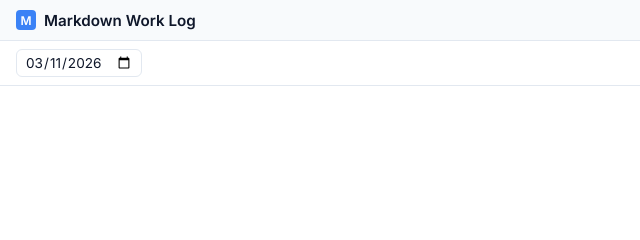
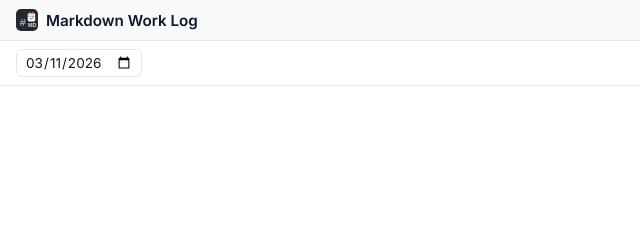
Before and after one commit to mugi111/chrome-md-worklog, a website built with Vite: page index.html in a window 1280 px wide. Shown: the top 240 px of the page, 0-640 px from the left. Built offline with nearby package versions, Linux system fonts and the light colour scheme; some packages are replaced by stand-ins of ours; what @milkdown/core would draw is missing.

Commit message:
feat(ui): add app icon and bump version to 1.1.1

```diff
--- a/src/main.ts
+++ b/src/main.ts
@@ -31,7 +31,7 @@ async function init() {
   document.querySelector<HTMLDivElement>('#app')!.innerHTML = `
     <div class="title-bar">
       <div class="title-bar-left">
-        <div class="logo-icon">M</div>
+        <img src="/icon.svg" alt="MD Work Log" class="logo-icon" />
         Markdown Work Log
       </div>
       <div class="title-bar-right">
--- a/src/style.css
+++ b/src/style.css
@@ -63,16 +63,10 @@ body {
 }
 
 .logo-icon {
-  background-color: var(--accent-blue);
-  color: white;
-  width: 20px;
-  height: 20px;
-  display: flex;
-  align-items: center;
-  justify-content: center;
+  width: 22px;
+  height: 22px;
+  object-fit: contain;
   border-radius: 4px;
-  font-size: 0.75rem;
-  font-weight: bold;
 }
 
 .title-bar-right {
```
Also changed, not shown: public/icon.svg (added), public/manifest.json.
